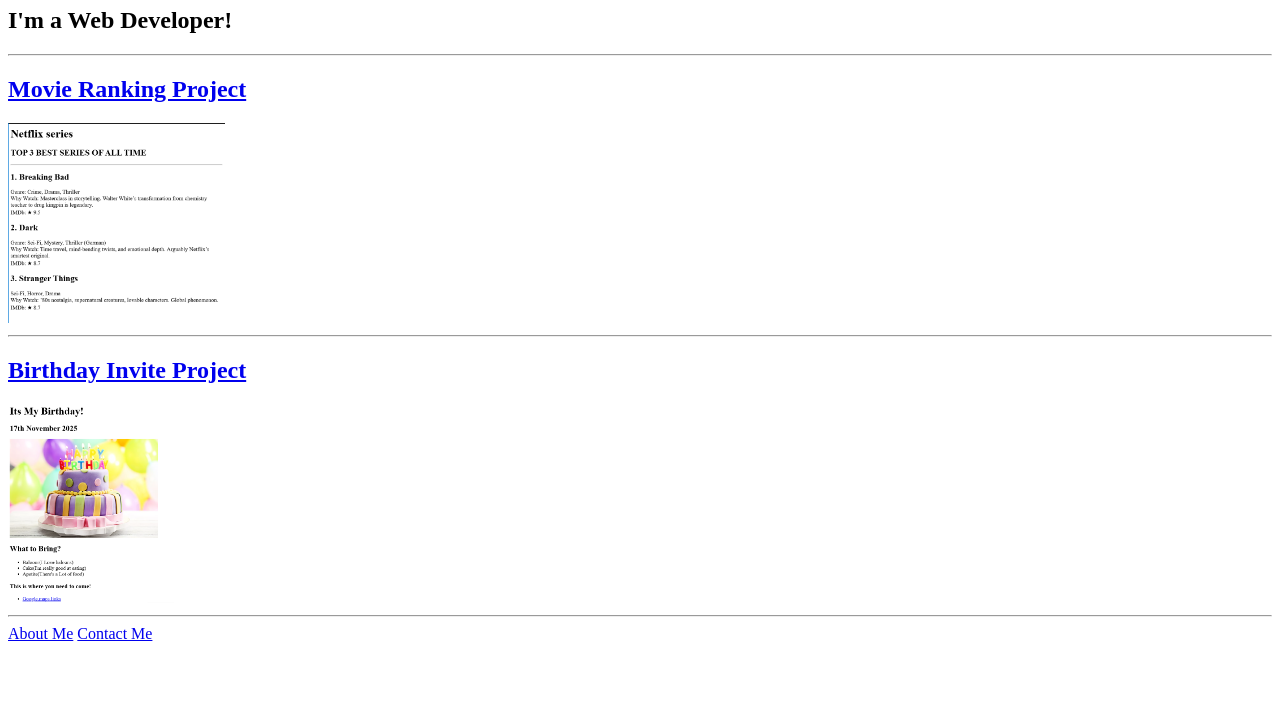
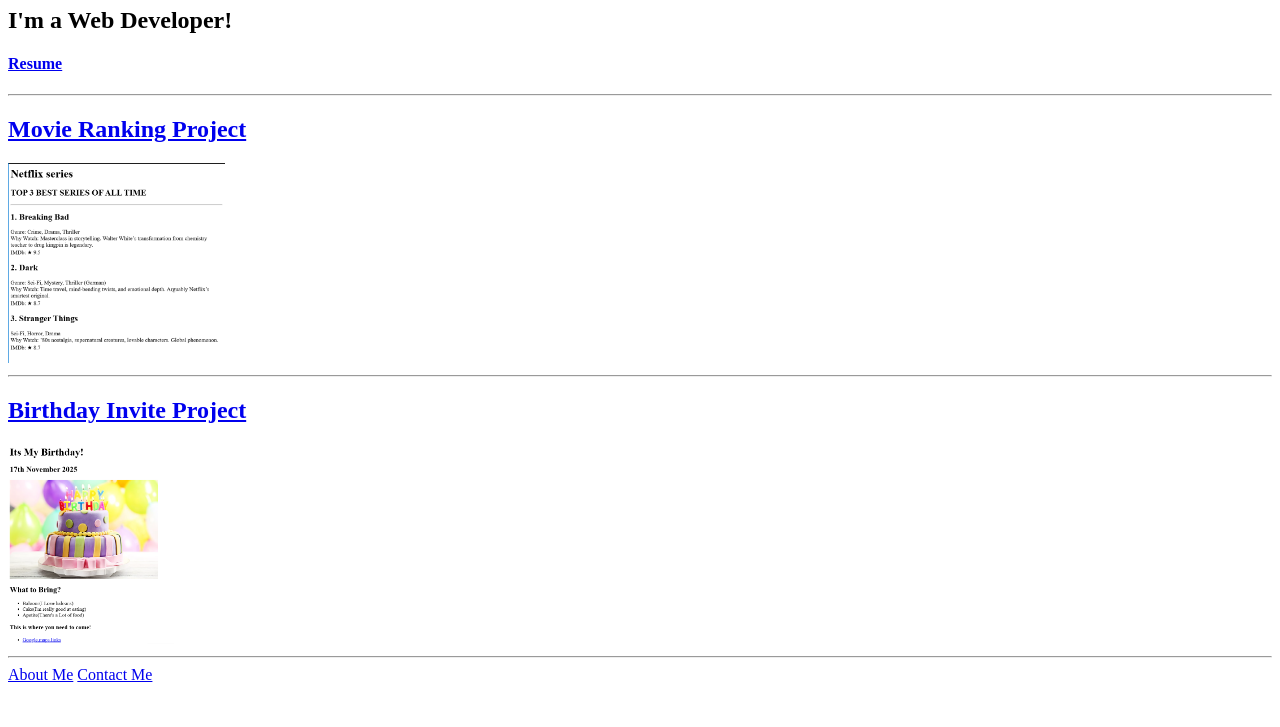
Before and after one commit to Rakesh17g/Portfolio, a plain HTML site: page index.html in a window 1280 px wide. Shown: the part 73-800 px from the top of the page. Drawn offline with Linux system fonts and the light colour scheme.

Commit message:
Update index.html

```diff
--- a/index.html
+++ b/index.html
@@ -7,6 +7,7 @@
     <body>
         <h1>Rakesh's portfolio,</h1>
         <h2>I'm a Web Developer!</h2>
+        <h4><a href="../Resume/index.html">Resume</a></h4>
         <hr/>
       <h2><a href="./public/movie-ranking.html">Movie Ranking Project</a></h2>
        <img src="./assets/images/Screenshot 2025-06-15 173859.png" height="200" alt="movie ranking">
```
